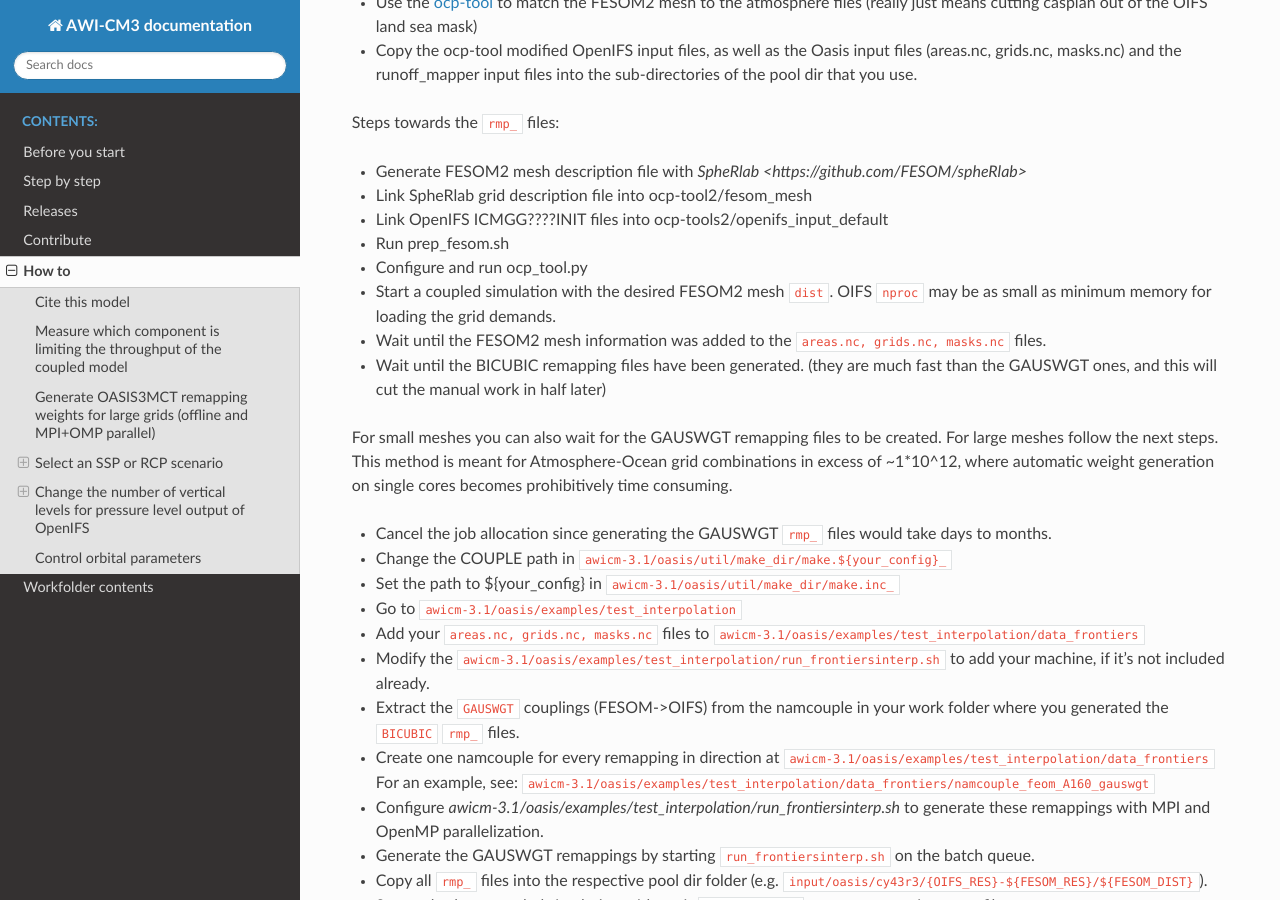
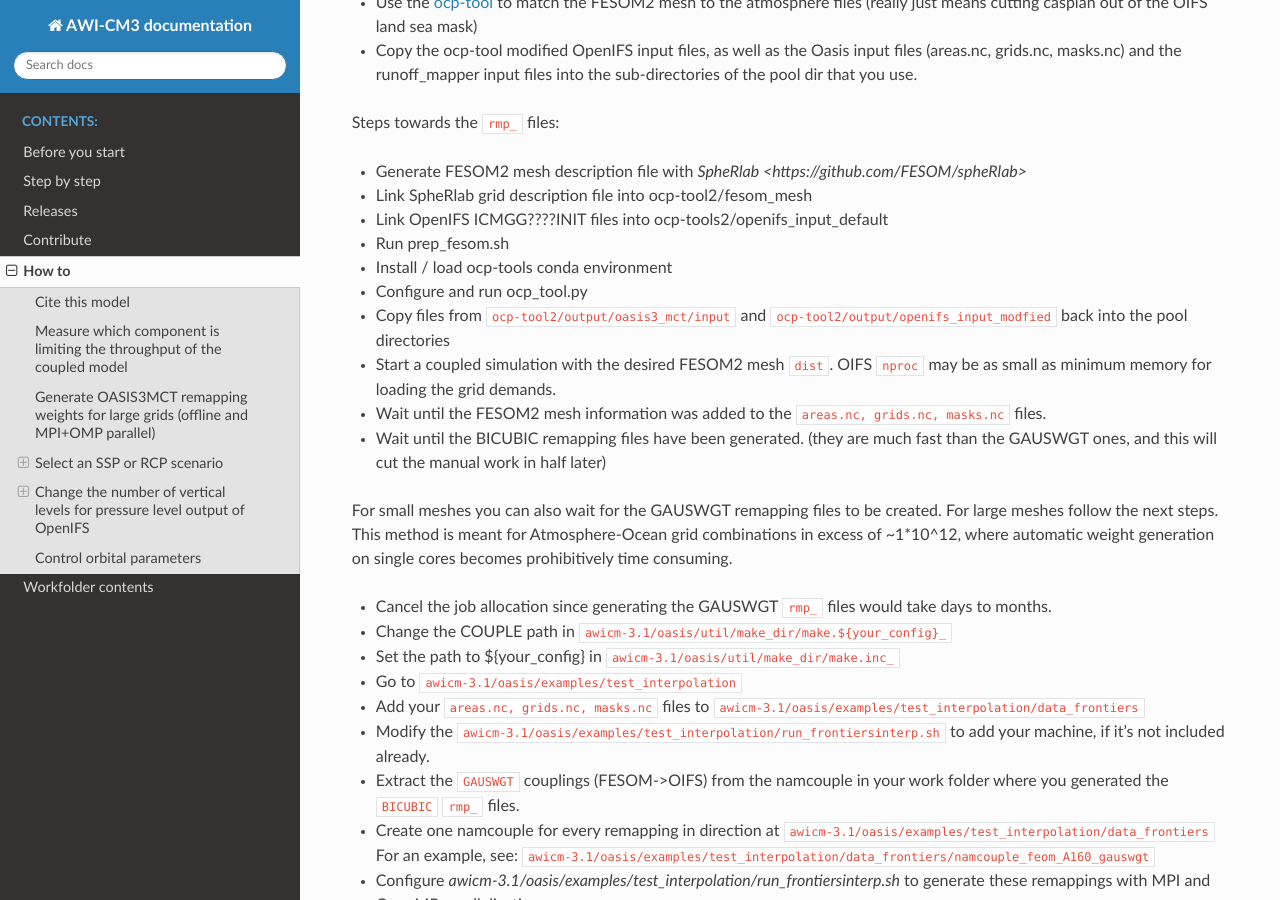
Before and after one commit to AWI-ESM/documentation_AWI-CM3, a Sphinx documentation site: the page built from source/how_to.rst, in a window 1280 px wide and 900 px high, scrolled down 902 px. Built offline with Sphinx 7.4.7 and the Read the Docs theme 2.0.0, drawn with Linux system fonts in a browser that asks for light colours.

Commit message:
Update how_to.rst

```diff
--- a/source/how_to.rst
+++ b/source/how_to.rst
@@ -40,7 +40,9 @@ Steps towards the ``rmp_`` files:
 - Link SpheRlab grid description file into ocp-tool2/fesom_mesh
 - Link OpenIFS ICMGG????INIT files into ocp-tools2/openifs_input_default
 - Run prep_fesom.sh
+- Install / load ocp-tools conda environment
 - Configure and run ocp_tool.py
+- Copy files from ``ocp-tool2/output/oasis3_mct/input`` and ``ocp-tool2/output/openifs_input_modfied`` back into the pool directories
 - Start a coupled simulation with the desired FESOM2 mesh ``dist``. OIFS ``nproc`` may be as small as minimum memory for loading the grid demands.
 - Wait until the FESOM2 mesh information was added to the ``areas.nc, grids.nc, masks.nc`` files.
 - Wait until the BICUBIC remapping files have been generated. (they are much fast than the GAUSWGT ones, and this will cut the manual work in half later)
```
